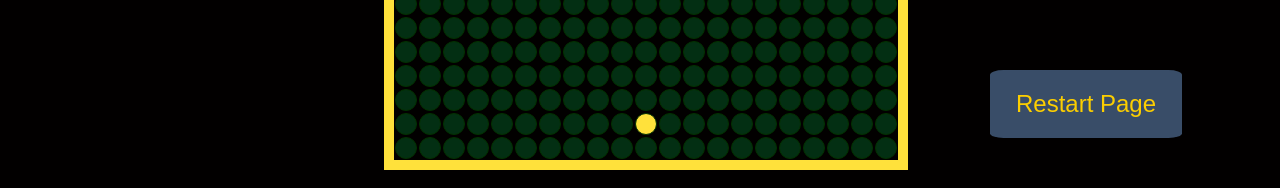
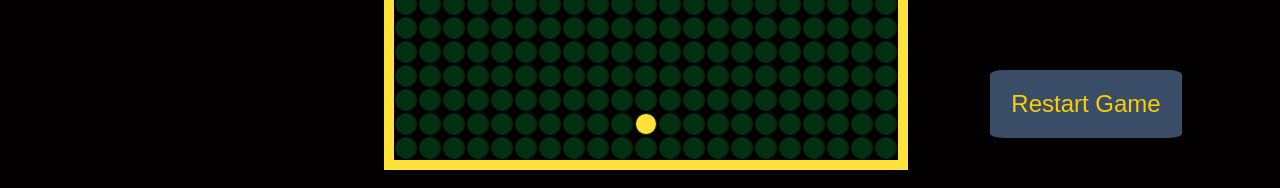
Before and after one commit to Ffullex/SnakeREACT, a React (Create React App) app: page / in a window 1280 px wide. Shown: the part 434-622 px from the top of the page. Built offline with nearby package versions, Linux system fonts and the light colour scheme.

Commit message:
кнопочка работает button is working

```diff
--- a/src/App.tsx
+++ b/src/App.tsx
@@ -52,11 +52,10 @@ function App() {
         <button
           className="exit"
           onClick={() => {
-            getNextMatrix(createMatrix(), UP);
+            setMatrix(createMatrix());
           }}
         >
-          {' '}
-          Restart Page{' '}
+          Restart Game
         </button>
         <Counter bodyCount={getWormLength(matrix)} />
         <Field matrix={matrix} />
```
